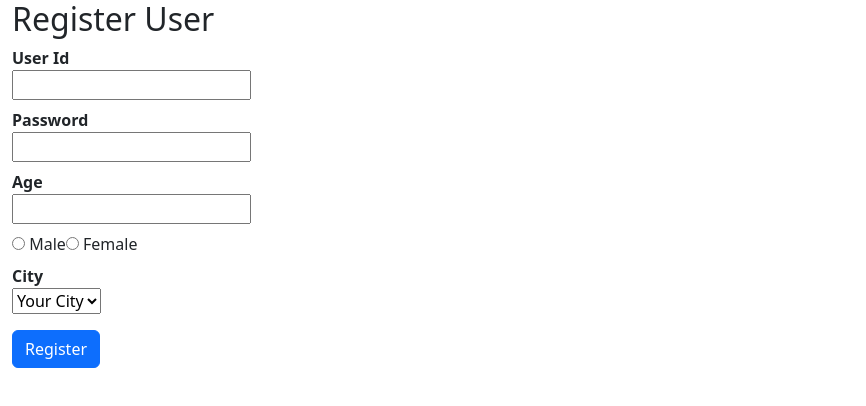
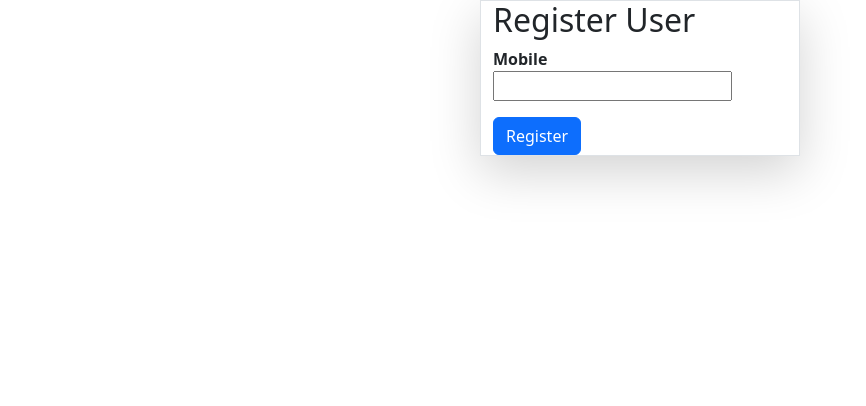
Before and after one commit to anurg/JS, a React (Create React App) app in the folder react-projects/shopping-react/: page / in a window 1280 px wide. Shown: the top 406 px of the page, without its empty margins (0-866 px from the left). Built offline with nearby package versions, Linux system fonts and the light colour scheme.

Commit message:
Formik, yup demo.

```diff
--- a/react-projects/shopping-react/package.json
+++ b/react-projects/shopping-react/package.json
@@ -14,7 +14,8 @@
     "react": "^18.2.0",
     "react-dom": "^18.2.0",
     "react-scripts": "5.0.1",
-    "web-vitals": "^2.1.4"
+    "web-vitals": "^2.1.4",
+    "yup": "^1.3.3"
   },
   "scripts": {
     "start": "react-scripts start",
--- a/react-projects/shopping-react/src/components/form-demo/form-demo.jsx
+++ b/react-projects/shopping-react/src/components/form-demo/form-demo.jsx
@@ -1,62 +1,141 @@
 import { useState } from "react";
 import { useFormik } from "formik";
+import * as yup from "yup";
+
+// export function FormDemo() {
+//     const formik = useFormik({
+//         initialValues: {
+//             UserId: '',
+//             Password: '',
+//             Age: 0,
+//             Gender: '',
+//             City: ''
+//         },
+//         validate: ValidateUser,
+//         onSubmit: (values)=>{
+//             alert(JSON.stringify(values));
+//         }
+//     });
+//     function ValidateUser(FormData) {
+//         var errors = {UserId:'', Password:'', Age:'', Gender:'', City: ''};
+//             if (FormData.UserId ===''){
+//                 errors.UserId = "User Id Required";
+//             } else {
+//                 if (FormData.UserId.length<4) {
+//                     errors.UserId = "User Id too Short";
+//                 }
+//             }
+//             if (FormData.City=="-1") {
+//                 errors.City =" Please select your City."
+//             }
+//             return errors;
+//     }
+//     return (
+//         <div className="container-fluid border shadow-lg w-25">
+//             <form onSubmit={formik.handleSubmit}>
+//                 <h2>Register User</h2>
+//                 <dl>
+//                     <dt>User Id</dt>
+//                     <dd><input type="text" onChange={formik.handleChange} name="UserId"/></dd>
+//                     <dd className="text-danger">{formik.errors.UserId}</dd>
+//                     <dt>Password</dt>
+//                     <dd><input type="password" onChange={formik.handleChange} name="Password" /></dd>
+//                     <dt>Age</dt>
+//                     <dd><input type="number" onChange={formik.handleChange} name="Age" /></dd>
+//                     <dd>
+//                         <input type="radio" name="Gender" value="Male" onChange={formik.handleChange} /> <label>Male</label>
+//                         <input type="radio" name="Gender" value="Female" onChange={formik.handleChange} /> <label>Female</label>
+//                     </dd>
+//                     <dt>City</dt>
+//                     <dd>
+//                         <select  onChange={formik.handleChange} name="City">
+//                             <option value="-1">Your City</option>
+//                             <option value="Delhi">Delhi</option>
+//                             <option value="Hyd">Hyd</option>
+//                         </select>
+//                     </dd>
+//                     <dd className="text-danger">{formik.errors.City}</dd>
+//                 </dl>
+//                 <button className="btn btn-primary" >Register</button>
+//             </form>
+//         </div>
+//     );
+// }
+
+// Yup Demo
+// export function FormDemo() {
+//     const formik = useFormik({
+//             initialValues: {
+//                 UserId: '',
+//                 Password: '',
+//                 Age: 0,
+//                 Gender: '',
+//                 City: ''
+//             },
+//             validationSchema: yup.object({
+//                 UserId: yup.string().required("User Id Required.").min(4,"Min 4 Required."),
+//                 Age: yup.number().required("Age must be enetered.").min(15,"Min Age 15 years").max(30,"Max Age 30"),
+//                 Password: yup.string().required("Password Required.").matches(/(?=.*[A-Z]\w{4,15})/,"Password 4 to 15, atleast 1 Uppercase!")
+//             })
+//     });
+//     return (
+//                 <div className="container-fluid border shadow-lg w-25">
+//                     <form onSubmit={formik.handleSubmit}>
+//                         <h2>Register User</h2>
+//                         <dl>
+//                             <dt>User Id</dt>
+//                             <dd><input type="text" onBlur={formik.onBlur} onChange={formik.handleChange} name="UserId"/></dd>
+//                             <dd className="text-danger">{formik.errors.UserId}</dd>
+//                             <dt>Password</dt>
+//                             <dd><input type="password" onBlur={formik.onBlur} onChange={formik.handleChange} name="Password" /></dd>
+//                             <dd className="text-danger">{formik.errors.Password}</dd>
+//                             <dt>Age</dt>
+//                             <dd><input type="number" onChange={formik.handleChange} name="Age" /></dd>
+//                             <dd className="text-danger">{formik.errors.Age}</dd>
+//                             <dd>
+//                                 <input type="radio" name="Gender" value="Male" onChange={formik.handleChange} /> <label>Male</label>
+//                                 <input type="radio" name="Gender" value="Female" onChange={formik.handleChange} /> <label>Female</label>
+//                             </dd>
+//                             <dt>City</dt>
+//                             <dd>
+//                                 <select  onChange={formik.handleChange} name="City">
+//                                     <option value="-1">Your City</option>
+//                                     <option value="Delhi">Delhi</option>
+//                                     <option value="Hyd">Hyd</option>
+//                                 </select>
+//                             </dd>
+//                             <dd className="text-danger">{formik.errors.City}</dd>
+//                         </dl>
+//                         <button className="btn btn-primary" >Register</button>
+//                     </form>
+//                 </div>
+//             );
+//         }
+
+// form State Demo
 
 export function FormDemo() {
     const formik = useFormik({
         initialValues: {
-            UserId: '',
-            Password: '',
-            Age: 0,
-            Gender: '',
-            City: ''
+            Phone: ''
         },
-        validate: ValidateUser,
-        onSubmit: (values)=>{
-            alert(JSON.stringify(values));
-        }
-    });
-    function ValidateUser(FormData) {
-        var errors = {UserId:'', Password:'', Age:'', Gender:'', City: ''};
-            if (FormData.UserId ===''){
-                errors.UserId = "User Id Required";
-            } else {
-                if (FormData.UserId.length<4) {
-                    errors.UserId = "User Id too Short";
-                }
-            }
-            if (FormData.City=="-1") {
-                errors.City =" Please select your City."
-            }
-            return errors;
-    }
+        validationSchema: yup.object({
+            Phone: yup.string().required("Phone No required.").matches(/\+91\d{10}/,"Invalid mobile Number")
+        })
+    })
     return (
-        <div className="container-fluid">
+        <div className="container-fluid border shadow-lg w-25">
             <form onSubmit={formik.handleSubmit}>
                 <h2>Register User</h2>
                 <dl>
-                    <dt>User Id</dt>
-                    <dd><input type="text" onChange={formik.handleChange} name="UserId"/></dd>
-                    <dd className="text-danger">{formik.errors.UserId}</dd>
-                    <dt>Password</dt>
-                    <dd><input type="password" onChange={formik.handleChange} name="Password" /></dd>
-                    <dt>Age</dt>
-                    <dd><input type="number" onChange={formik.handleChange} name="Age" /></dd>
-                    <dd>
-                        <input type="radio" name="Gender" value="Male" onChange={formik.handleChange} /> <label>Male</label>
-                        <input type="radio" name="Gender" value="Female" onChange={formik.handleChange} /> <label>Female</label>
-                    </dd>
-                    <dt>City</dt>
-                    <dd>
-                        <select  onChange={formik.handleChange} name="City">
-                            <option value="-1">Your City</option>
-                            <option value="Delhi">Delhi</option>
-                            <option value="Hyd">Hyd</option>
-                        </select>
-                    </dd>
-                    <dd className="text-danger">{formik.errors.City}</dd>
+                    <dt>Mobile</dt>
+                    {/* <dd><input type="text" name="Phone" onBlur={formik.handleBlur} onChange={formik.handleChange} /></dd> */}
+                    <dd><input type="text" name="Phone" {...formik.getFieldProps("Phone")} /></dd>
+                    <dd className="text-danger">{formik.errors.Phone}</dd>
                 </dl>
-                <button className="btn btn-primary" >Register</button>
+                <button className="btn btn-primary">Register</button>
             </form>
+
         </div>
     );
 }
```
Also changed, not shown: 1 other file (tests, documents, lock files or other folders).
